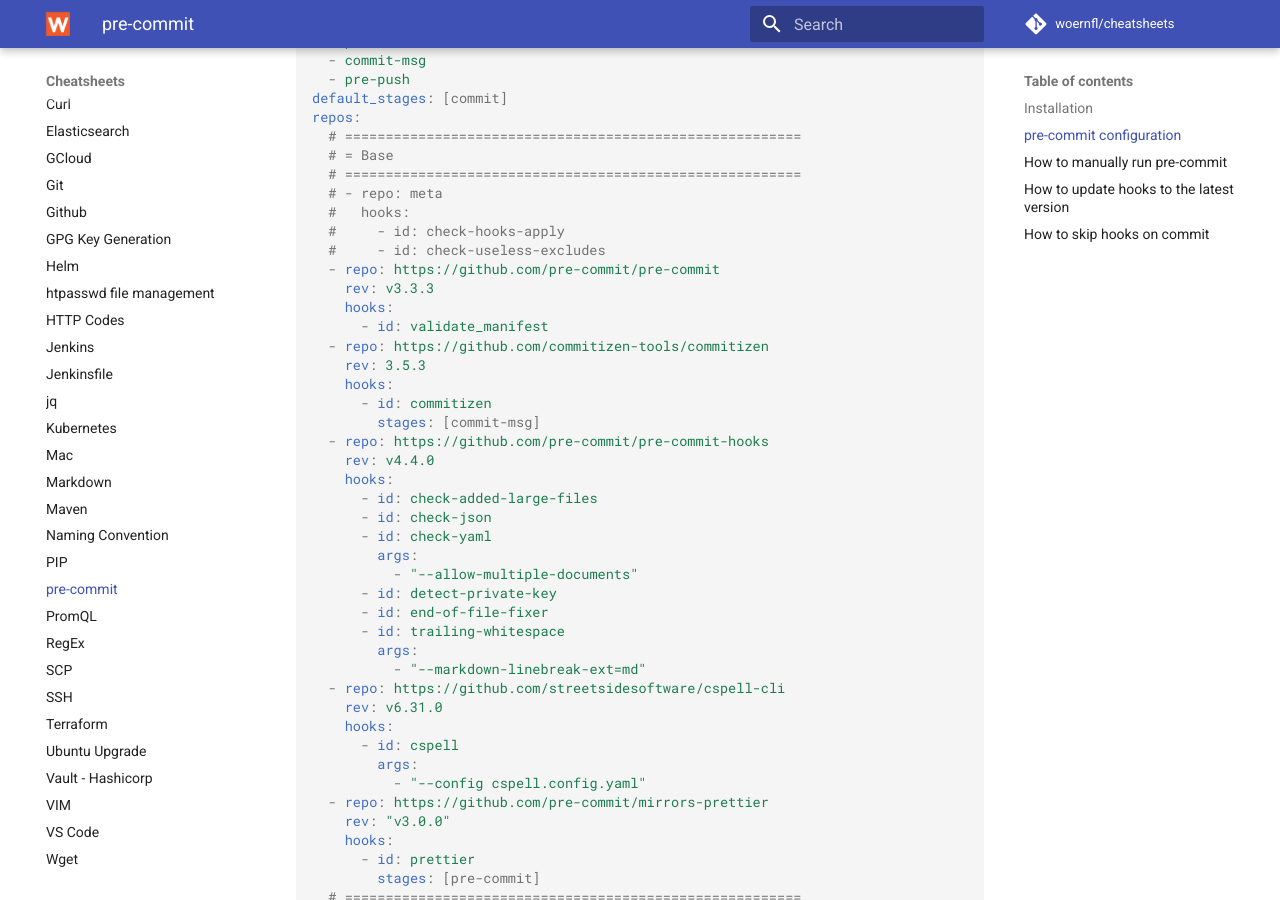
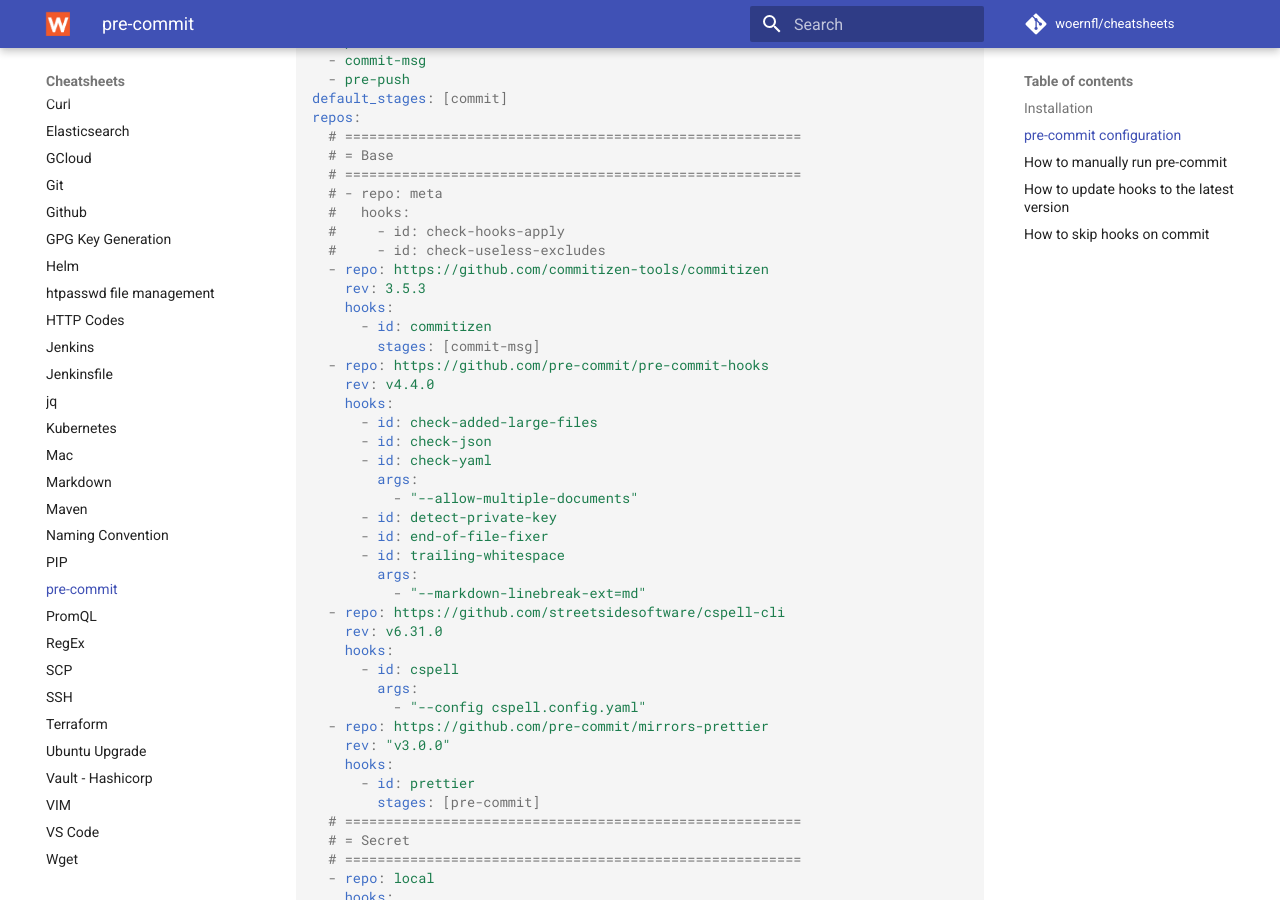
Before and after one commit to woernfl/cheatsheets, an MkDocs documentation site: the page built from docs/pre-commit.md, in a window 1280 px wide and 900 px high, scrolled down 559 px. Built offline with MkDocs 1.6.1 and Material for MkDocs 9.7.7, drawn with Linux system fonts in a browser that asks for light colours; comment, search, counter and statistics services are not loaded.

Commit message:
Update pre-commit.md

```diff
--- a/docs/pre-commit.md
+++ b/docs/pre-commit.md
@@ -33,10 +33,6 @@ repos:
   #   hooks:
   #     - id: check-hooks-apply
   #     - id: check-useless-excludes
-  - repo: https://github.com/pre-commit/pre-commit
-    rev: v3.3.3
-    hooks:
-      - id: validate_manifest
   - repo: https://github.com/commitizen-tools/commitizen
     rev: 3.5.3
     hooks:
```
